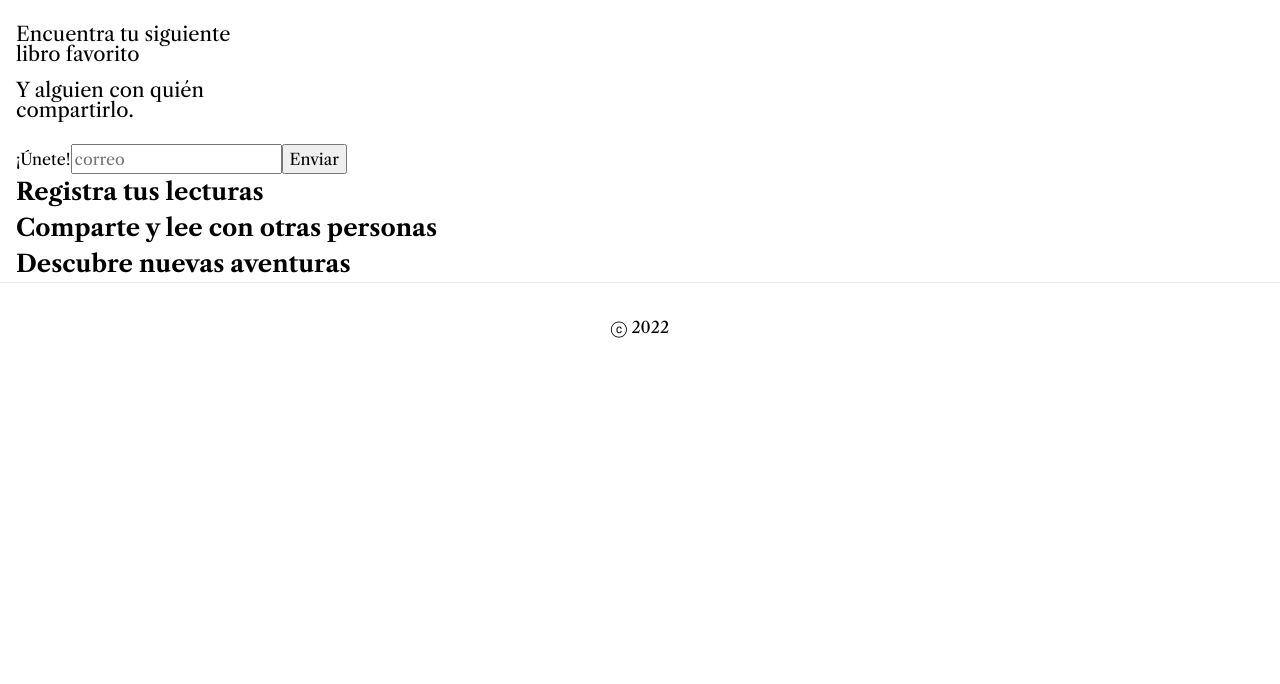
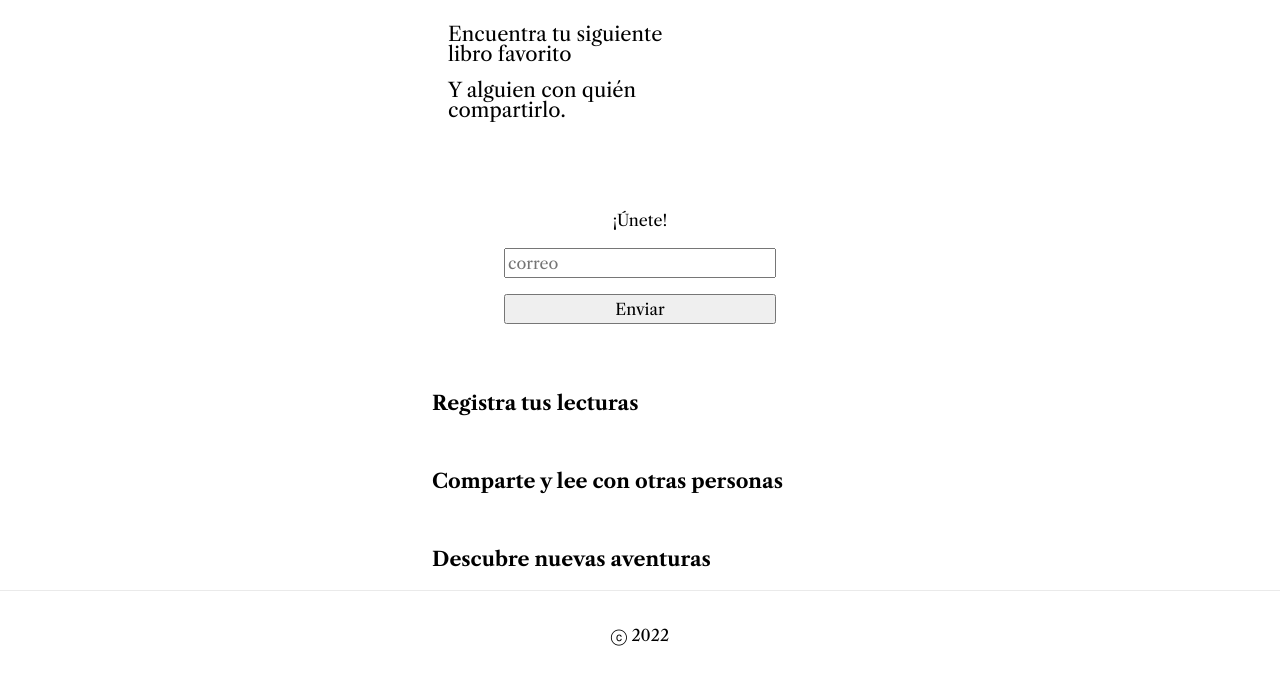
Before and after one commit to alebrij3/lectur, a Next.js app: page / in a window 1280 px wide. Shown: the top 684 px of the page. Built offline with nearby package versions, Linux system fonts and the light colour scheme.

Commit message:
updates styles

```diff
--- a/pages/index.js
+++ b/pages/index.js
@@ -14,6 +14,9 @@ export default function Home() {
         <link rel='icon' href='/favicon.ico' />
       </Head>
 
+      <main className={styles.main}>
+        <section>
+          <div className={styles.fullspan}>
             <div className={styles.tagline}>
               <p>
                 Encuentra tu siguiente <br /> libro favorito
@@ -22,23 +25,36 @@ export default function Home() {
                 Y alguien con quién <br /> compartirlo.
               </p>
             </div>
-      <main className={styles.main}>
+          </div>
+        </section>
+        <section>
           <form
+            className={styles.form}
             onSubmit={(e) => {
               e.preventDefault();
             }}
           >
-          <label>¡Únete!</label>
-          <input type='email' placeholder='correo'></input>
+            <label htmlFor='email'>¡Únete!</label>
+            <input id='email' type='email' placeholder='correo'></input>
             <button>Enviar</button>
           </form>
+        </section>
 
+        <section>
+          <div className={styles.fullspan}>
             <h2>Registra tus lecturas</h2>
-        <div></div>
+          </div>
+        </section>
+        <section>
+          <div className={styles.fullspan}>
             <h2>Comparte y lee con otras personas</h2>
-        <div></div>
+          </div>
+        </section>
+        <section>
+          <div className={styles.fullspan}>
             <h2>Descubre nuevas aventuras</h2>
-        <div></div>
+          </div>
+        </section>
       </main>
 
       <footer className={styles.footer}>
--- a/styles/Home.module.css
+++ b/styles/Home.module.css
@@ -1,6 +1,24 @@
 .main {
   min-height: 100%;
   padding: 0 1rem;
+  display: grid;
+  grid-template-columns: repeat(6, 1fr);
+  gap: 1rem;
+  row-gap: 2rem;
+  max-width: 28rem;
+  margin: 0 auto;
+}
+
+.main section {
+  grid-column: 1 / -1;
+  display: grid;
+  grid-template-columns: repeat(6, 1fr);
+  gap: 1rem;
+  margin-bottom: 1rem;
+}
+
+.main h2 {
+  font-size: 1.25rem;
 }
 
 .footer {
@@ -19,86 +37,6 @@
   flex-grow: 1;
 }
 
-.title a {
-  color: #0070f3;
-  text-decoration: none;
-}
-
-.title a:hover,
-.title a:focus,
-.title a:active {
-  text-decoration: underline;
-}
-
-.title {
-  margin: 0;
-  line-height: 1.15;
-  font-size: 4rem;
-}
-
-.title,
-.description {
-  text-align: center;
-}
-
-.description {
-  margin: 4rem 0;
-  line-height: 1.5;
-  font-size: 1.5rem;
-}
-
-.code {
-  background: #fafafa;
-  border-radius: 5px;
-  padding: 0.75rem;
-  font-size: 1.1rem;
-  font-family: Menlo, Monaco, Lucida Console, Liberation Mono, DejaVu Sans Mono,
-    Bitstream Vera Sans Mono, Courier New, monospace;
-}
-
-.grid {
-  display: flex;
-  align-items: center;
-  justify-content: center;
-  flex-wrap: wrap;
-  max-width: 800px;
-}
-
-.card {
-  margin: 1rem;
-  padding: 1.5rem;
-  text-align: left;
-  color: inherit;
-  text-decoration: none;
-  border: 1px solid #eaeaea;
-  border-radius: 10px;
-  transition: color 0.15s ease, border-color 0.15s ease;
-  max-width: 300px;
-}
-
-.card:hover,
-.card:focus,
-.card:active {
-  color: #0070f3;
-  border-color: #0070f3;
-}
-
-.card h2 {
-  margin: 0 0 1rem 0;
-  font-size: 1.5rem;
-}
-
-.card p {
-  margin: 0;
-  font-size: 1.25rem;
-  line-height: 1.5;
-}
-
-.logo {
-  height: 1em;
-  margin-left: 0.5rem;
-}
-
 .tagline {
   font-size: 1.25rem;
   line-height: 1;
@@ -106,15 +44,21 @@
   display: flex;
   flex-direction: column;
   gap: 1rem;
+  margin-bottom: 1rem;
 }
 
-@media (max-width: 600px) {
-  .grid {
-    width: 100%;
-    flex-direction: column;
-  }
-  p.title {
-    font-size: 1.2rem;
-    text-align: left;
-  }
+.form {
+  text-align: center;
+  grid-column: 2 / span 4;
+  max-width: 100%;
 }
+
+.form > * {
+  display: block;
+  margin: 0 auto 1rem;
+  width: 100%;
+}
+
+.fullspan {
+  grid-column: 1 / -1;
+}
```
Lines whose indentation alone changed are shown as unchanged.
